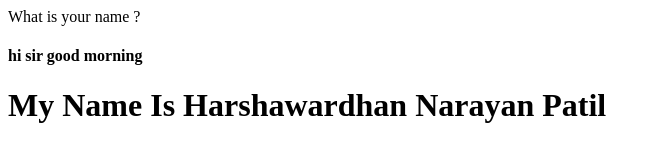
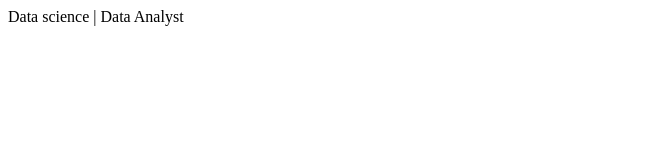
Before and after one commit to Harshawardhanpatil/localrepo, a plain HTML site: page student-demo-repo/index.html in a window 1280 px wide. Shown: the whole page, without its empty margins (0-660 px from the left). Drawn offline with Linux system fonts and the light colour scheme.

Commit message:
Add Some bacis changes

```diff
--- /dev/null
+++ b/LocalRepo/style.css
@@ -0,0 +1,3 @@
+p{
+    color: chocolate;
+}
--- a/student-demo-repo/index.html
+++ b/student-demo-repo/index.html
@@ -1,3 +1 @@
-<p>What is your name ?</p>
-<h4>hi sir good morning</h4>
-<h1>My Name Is Harshawardhan Narayan Patil</h1>
+<p>Data science | Data Analyst</p>
```
Also changed, not shown: LocalRepo/index.html (added, +1 -0 lines), 1 other file.
